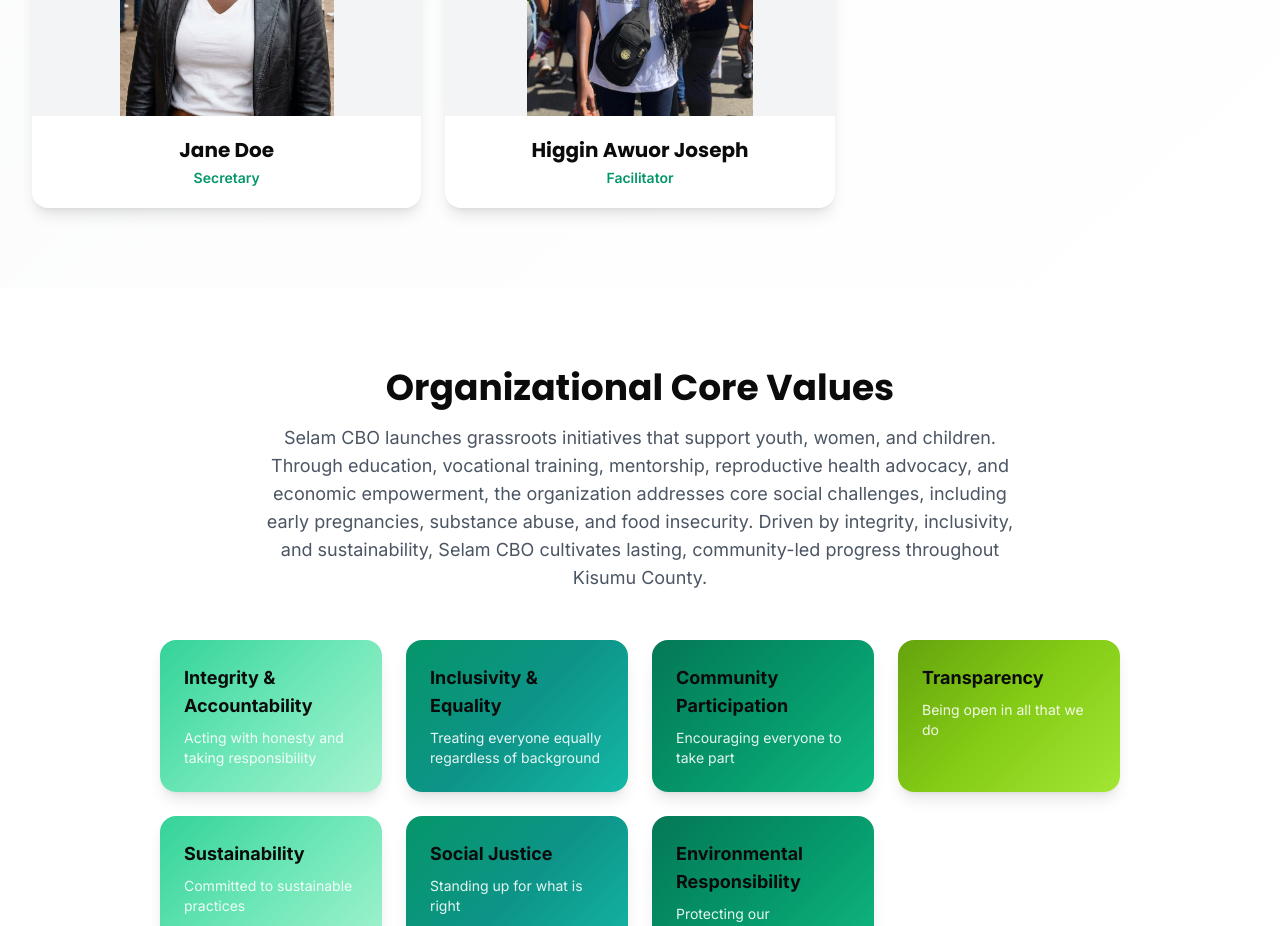
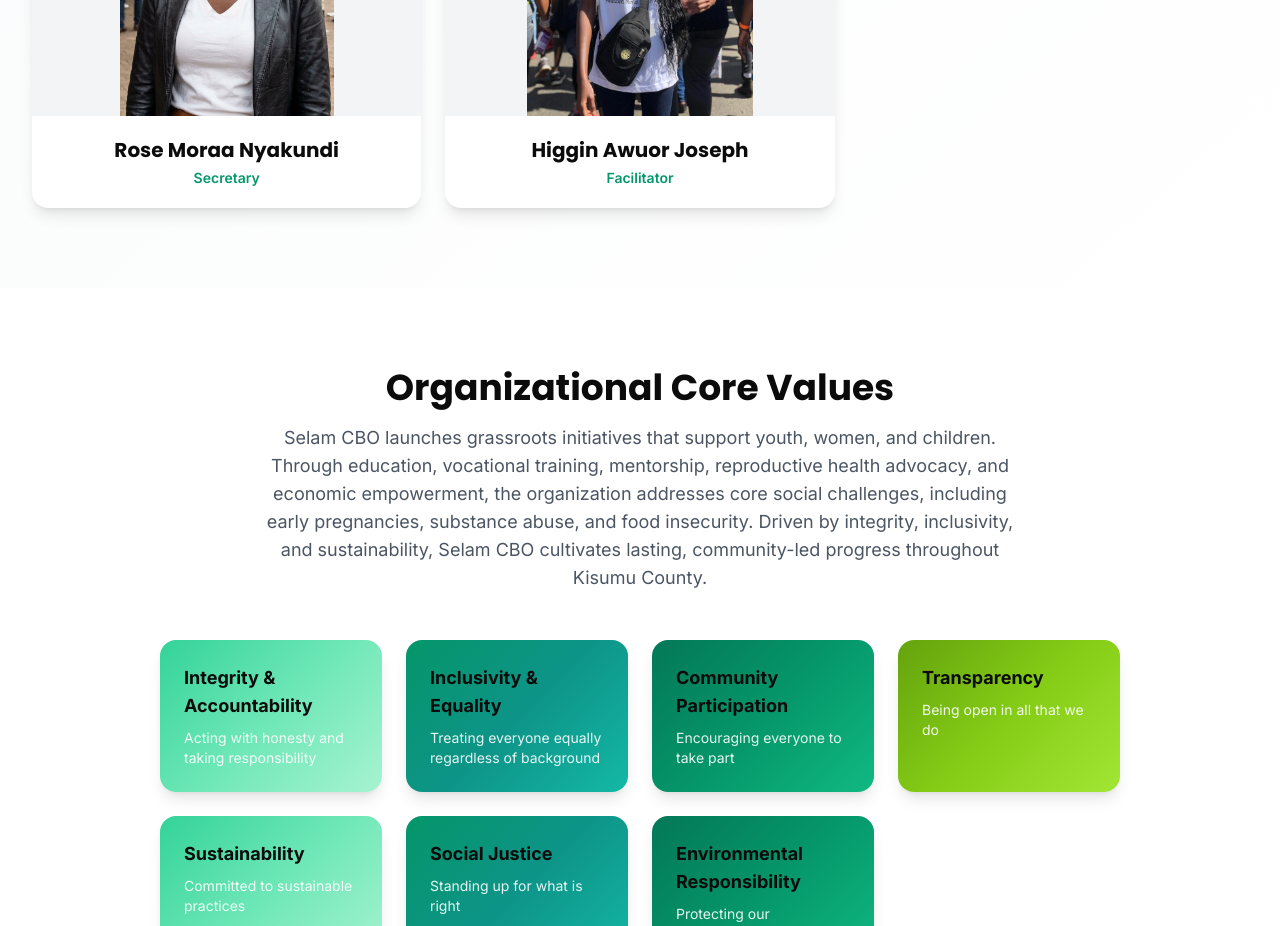
Before and after one commit to Vinn254/selam-NGO, a Next.js app: page /about in a window 1280 px wide. Shown: the part 1680-2606 px from the top of the page. Built offline with nearby package versions, Linux system fonts and the light colour scheme.

Commit message:
Update secretary name to Rose Moraa Nyakundi

```diff
--- a/components/TeamSection.js
+++ b/components/TeamSection.js
@@ -24,7 +24,7 @@
     description: 'Managing official communications and protocol matters.',
   },
   {
-    name: 'Jane Doe',
+    name: 'Rose Moraa Nyakundi',
     role: 'Secretary',
     image: '/secretary.jpeg',
     description: 'Managing administrative tasks and supporting team operations.',
```
